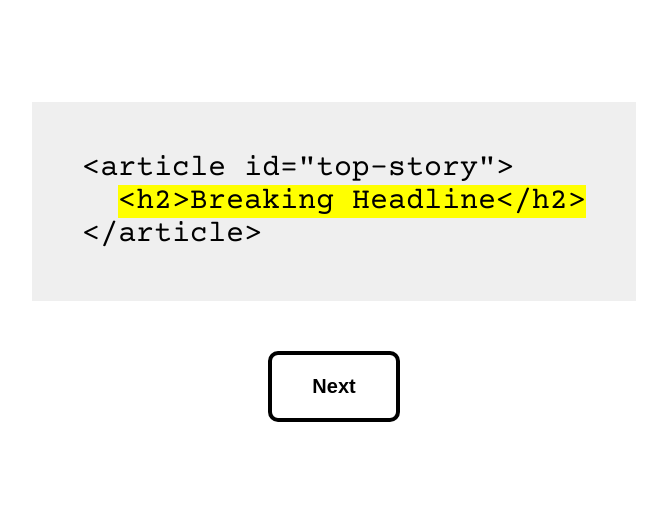
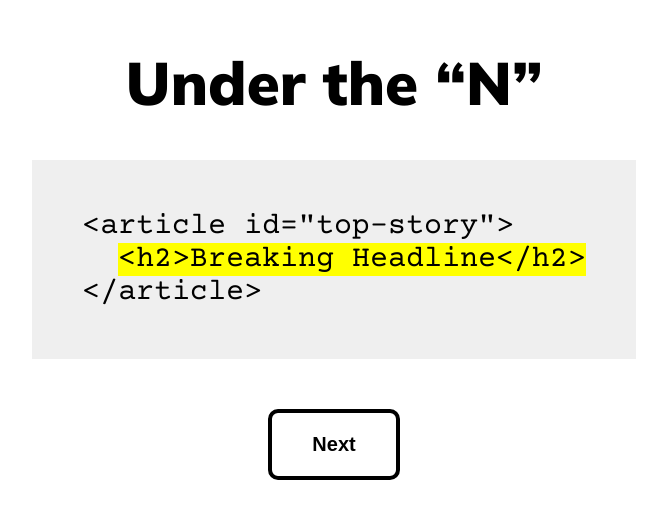
Before and after one commit to cmaissan/css-bingo, a React (Create React App) app: page /play in a window 1280 px wide. Shown: the part 138-656 px from the top of the page, without its empty margins (306-973 px from the left). Built offline with nearby package versions, Linux system fonts and the light colour scheme; the HTML template or start-up script is replaced by a standard one.

Commit message:
Show letter

```diff
--- a/src/Play.js
+++ b/src/Play.js
@@ -11,7 +11,13 @@ function Play() {
 
   // Shuffle selectors
   useEffect(() => {
-    let list = data.B.concat(data.I).concat(data.N).concat(data.G).concat(data.O);
+    let list = [];
+    ['B', 'I', 'N', 'G', 'O'].forEach((letter) => {
+      data[letter].forEach((item) => {
+        item.letter = letter;
+        list.push(item);
+      });
+    });
     list = list.sort((a, b) => 0.5 - Math.random());
     setSelectors(list);
     setCurrentSelector(0);
@@ -37,6 +43,7 @@ function Play() {
       {!isFinished && <>
         {currentSelector > -1 &&
           <Selector
+            letter={selectors[currentSelector].letter}
             markup={selectors[currentSelector].markup}
             note={selectors[currentSelector].note}
           />
--- a/src/Selector.css
+++ b/src/Selector.css
@@ -1,6 +1,12 @@
 .Selector {
   font-size: 2rem;
   text-align: center;
+  margin-bottom: 4rem;
+}
+
+.Selector-Letter {
+  font-size: 6rem;
+  font-weight: 900;
   margin-bottom: 4rem;
 }
 
--- a/src/Selector.js
+++ b/src/Selector.js
@@ -24,6 +24,7 @@ function Selector(props) {
 
   return (
     <div className="Selector">
+      <div className="Selector-Letter">Under the &ldquo;{props.letter}&rdquo;</div>
       <div className="Selector-Code" dangerouslySetInnerHTML={{ __html: formatted()}}></div>
       {props.note && <span>({props.note})</span>}
     </div>
```
